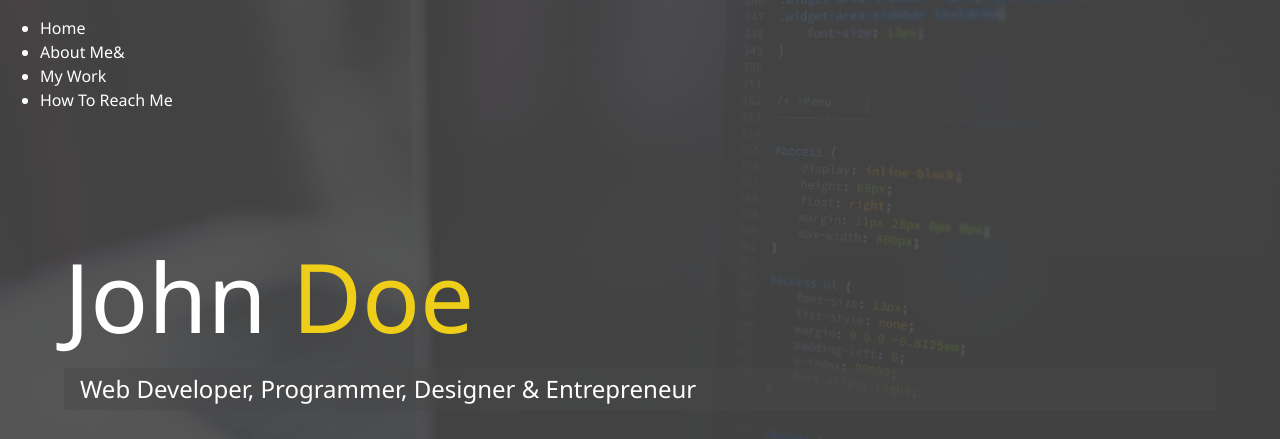
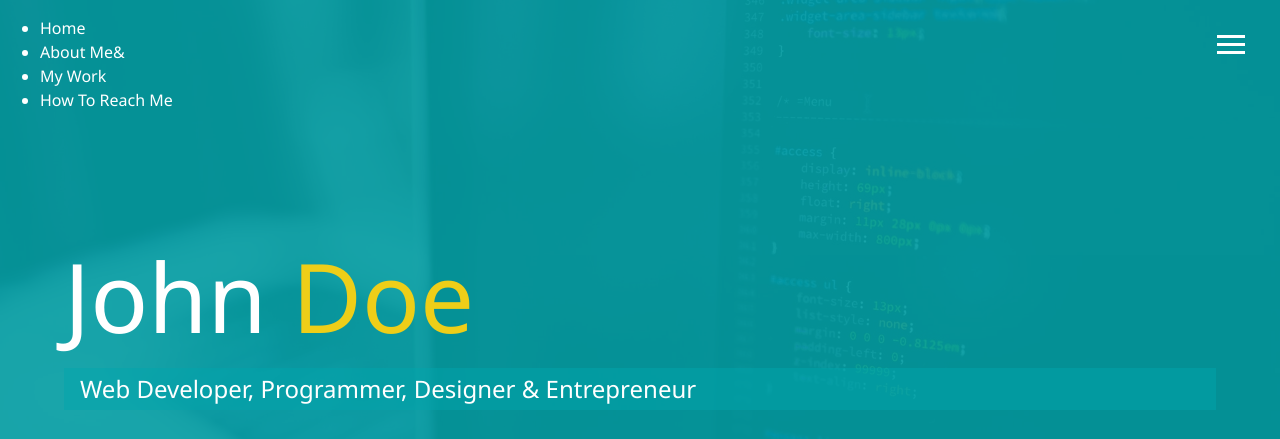
Before and after one commit to jmoralesg/modern_portfolio, a website: page dist/index.html in a window 1280 px wide. Shown: the top 439 px of the page. Drawn offline with Linux system fonts and the light colour scheme.

Commit message:
Menu Button and JavasScript

```diff
--- a/scss/_config.scss
+++ b/scss/_config.scss
@@ -1,4 +1,4 @@
-$primary-color: #444;
+$primary-color: #009ca1;
 $secondary-color: #eece18;
 $show-home-image: true;
 $home-image: url(../img/background.jpg);
--- /dev/null
+++ b/scss/_menu.scss
@@ -0,0 +1,41 @@
+// menu button
+.menu-btn {
+  position: absolute;
+  z-index: 3;
+  right: 35px;
+  top: 35px;
+  cursor: pointer;
+  @include easeOut;
+
+  .btn-line {
+    width: 28px;
+    height: 3px;
+    margin: 0 0 5px 0;
+    background: #fff;
+    @include easeOut;
+  }
+
+  //Rotate Into X With Menu Items
+  &.close {
+    transform: rotate(180deg);
+
+    .btn-line {
+      // Line 1 -Rotate
+      &:nth-child(1) {
+        // background: red;
+        transform: rotate(45deg) translate(5px, 5px);
+      }
+      //Line 2 - Hide
+      &:nth-child(2) {
+        // background: #1f1fff;
+        opacity: 0;
+      }
+
+      //Line 3 Rotate
+      &:nth-child(3) {
+        // background: red;
+        transform: rotate(-45deg) translate(7px, -6px);
+      }
+    }
+  }
+}
--- a/scss/main.scss
+++ b/scss/main.scss
@@ -1,4 +1,5 @@
 @import 'config';
+@import 'menu';
 
 * {
   box-sizing: border-box;
```
Also changed, not shown: dist/css/main.css, dist/index.html, dist/js/main.js.
